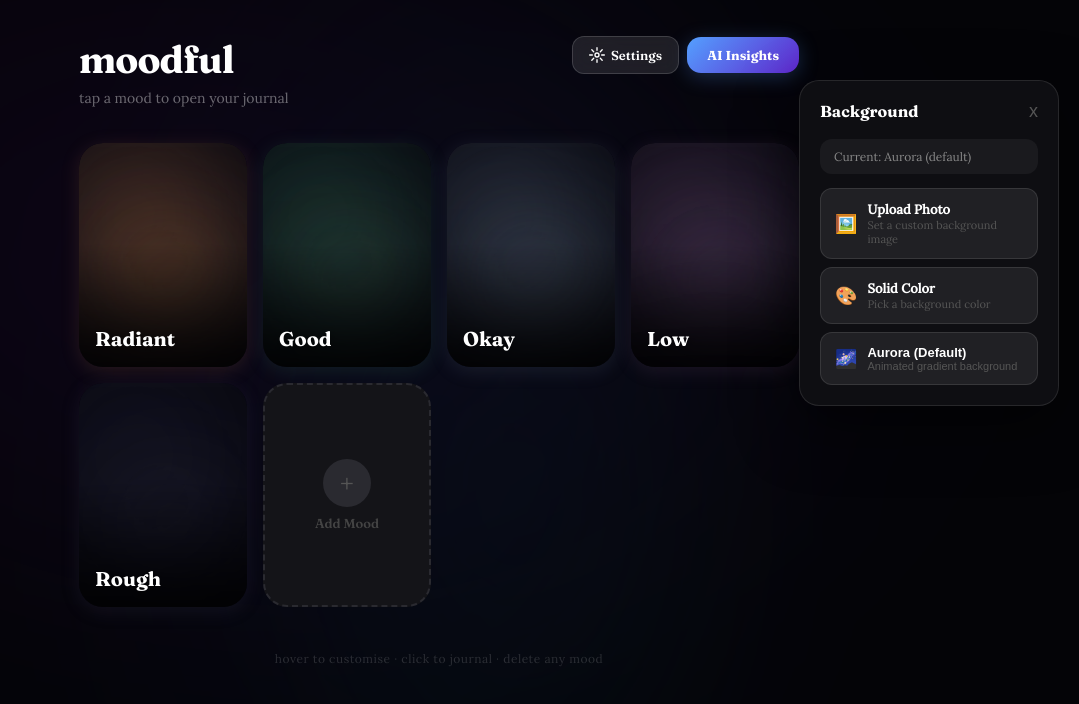
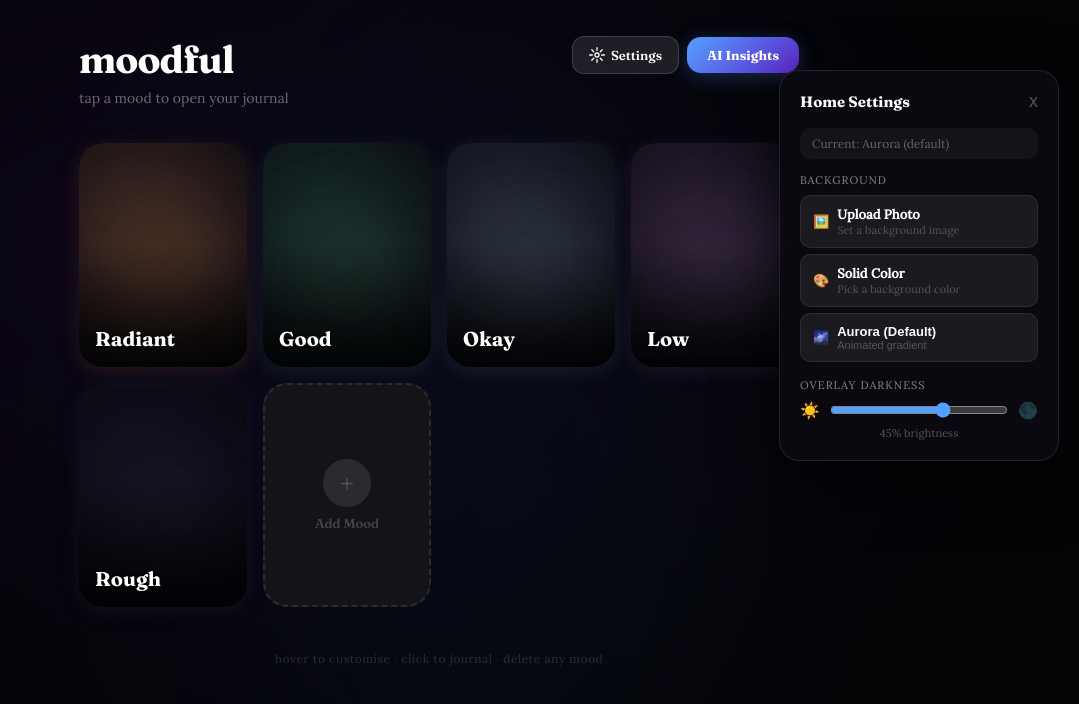
Before and after one commit to asvibes/moodful, a React (Vite) app: page / in a window 1280 px wide. Both pictures are taken after a click on the button "Settings". Shown: the top 704 px of the page, without its empty margins (201-1280 px from the left). Built offline with nearby package versions, Linux system fonts and the light colour scheme.

Commit message:
feat: brightness slider on home settings panel

```diff
--- a/src/App.jsx
+++ b/src/App.jsx
@@ -8,35 +8,23 @@ import { AuroraBackground } from "./components/AuroraBackground";
 import { SettingsPanel } from "./components/SettingsPanel";
 const loadHomeBg = () => localStorage.getItem("homeBg") || null;
 const loadHomeBgColor = () => localStorage.getItem("homeBgColor") || null;
+const loadHomeBrightness = () => parseFloat(localStorage.getItem("homeBrightness") || "0.55");
 export default function App() {
   const { allMoods, addMood, deleteMood } = useMoods();
   const [activeMood, setActiveMood] = useState(null);
   const [showInsights, setShowInsights] = useState(false);
   const [homeBg, setHomeBg] = useState(loadHomeBg);
   const [homeBgColor, setHomeBgColor] = useState(loadHomeBgColor);
+  const [brightness, setBrightness] = useState(loadHomeBrightness);
   const handleBgPhoto = (e) => {
     const f = e.target.files[0]; if (!f) return;
     const r = new FileReader();
-    r.onload = (ev) => {
-      setHomeBg(ev.target.result);
-      setHomeBgColor(null);
-      localStorage.setItem("homeBg", ev.target.result);
-      localStorage.removeItem("homeBgColor");
-    };
+    r.onload = (ev) => { setHomeBg(ev.target.result); setHomeBgColor(null); localStorage.setItem("homeBg", ev.target.result); localStorage.removeItem("homeBgColor"); };
     r.readAsDataURL(f);
   };
-  const handleBgColor = (color) => {
-    setHomeBgColor(color);
-    setHomeBg(null);
-    localStorage.setItem("homeBgColor", color);
-    localStorage.removeItem("homeBg");
-  };
-  const handleReset = () => {
-    setHomeBg(null);
-    setHomeBgColor(null);
-    localStorage.removeItem("homeBg");
-    localStorage.removeItem("homeBgColor");
-  };
+  const handleBgColor = (color) => { setHomeBgColor(color); setHomeBg(null); localStorage.setItem("homeBgColor", color); localStorage.removeItem("homeBg"); };
+  const handleReset = () => { setHomeBg(null); setHomeBgColor(null); localStorage.removeItem("homeBg"); localStorage.removeItem("homeBgColor"); };
+  const handleBrightness = (v) => { setBrightness(v); localStorage.setItem("homeBrightness", v); };
   return (
     <>
       <style>{`
@@ -51,7 +39,7 @@ export default function App() {
         {homeBg ? <img src={homeBg} alt="" style={{width:"100%",height:"100%",objectFit:"cover"}} />
         : homeBgColor ? <div style={{position:"absolute",inset:0,background:homeBgColor}} />
         : <AuroraBackground colors={["#3a1060","#0a2050","#103040","#3a1060"]} style={{borderRadius:0}} />}
-        <div style={{position:"absolute",inset:0,background:"rgba(0,0,0,0.55)"}} />
+        <div style={{position:"absolute",inset:0,background:"rgba(0,0,0,"+brightness+")"}} />
       </div>
       <div style={{position:"relative",zIndex:1,minHeight:"100vh",fontFamily:"Lora,Georgia,serif",padding:"36px 20px 60px"}}>
         <div style={{maxWidth:720,margin:"0 auto"}}>
@@ -61,7 +49,7 @@ export default function App() {
               <p style={{fontSize:14,color:"rgba(255,255,255,0.4)"}}>tap a mood to open your journal</p>
             </div>
             <div style={{display:"flex",gap:8,alignItems:"center",flexWrap:"wrap"}}>
-              <SettingsPanel homeBg={homeBg} homeBgColor={homeBgColor} onBgPhoto={handleBgPhoto} onBgColor={handleBgColor} onReset={handleReset} />
+              <SettingsPanel homeBg={homeBg} homeBgColor={homeBgColor} onBgPhoto={handleBgPhoto} onBgColor={handleBgColor} onReset={handleReset} onBrightness={handleBrightness} />
               <button onClick={()=>setShowInsights(true)} style={{background:"linear-gradient(135deg,#54A0FF,#5F27CD)",border:"none",borderRadius:14,padding:"10px 20px",color:"#fff",fontFamily:"Fraunces,Georgia,serif",fontSize:13,fontWeight:700,cursor:"pointer",boxShadow:"0 4px 20px #54A0FF40"}}>AI Insights</button>
             </div>
           </div>
--- a/src/components/SettingsPanel.jsx
+++ b/src/components/SettingsPanel.jsx
@@ -1,9 +1,11 @@
 import { useState } from "react";
+const BRIGHT_KEY = "homeBrightness";
 export function SettingsPanel({ homeBg, homeBgColor, onBgPhoto, onBgColor, onReset }) {
   const [open, setOpen] = useState(false);
+  const [brightness, setBrightness] = useState(() => parseFloat(localStorage.getItem(BRIGHT_KEY) || "0.55"));
+  const setBright = (v) => { setBrightness(v); localStorage.setItem(BRIGHT_KEY, v); };
   return (
     <>
-      {/* Settings button */}
       <button onClick={() => setOpen(!open)}
         style={{ background:"rgba(255,255,255,0.1)", backdropFilter:"blur(8px)", border:"1px solid rgba(255,255,255,0.15)", borderRadius:12, padding:"10px 16px", color:"#fff", fontSize:13, cursor:"pointer", display:"flex", alignItems:"center", gap:6, fontFamily:"Fraunces, Georgia, serif", fontWeight:600 }}>
         <svg width="16" height="16" viewBox="0 0 24 24" fill="none" stroke="currentColor" strokeWidth="2" strokeLinecap="round" strokeLinejoin="round">
@@ -11,52 +13,53 @@ export function SettingsPanel({ homeBg, homeBgColor, onBgPhoto, onBgColor, onRes
         </svg>
         Settings
       </button>
-      {/* Panel */}
       {open && (
         <>
           <div onClick={() => setOpen(false)} style={{ position:"fixed", inset:0, zIndex:200 }} />
-          <div style={{ position:"fixed", top:80, right:20, zIndex:201, background:"rgba(15,15,20,0.95)", backdropFilter:"blur(20px)", border:"1px solid rgba(255,255,255,0.1)", borderRadius:20, padding:20, width:260, boxShadow:"0 20px 60px rgba(0,0,0,0.5)" }}>
-            <div style={{ display:"flex", justifyContent:"space-between", alignItems:"center", marginBottom:18 }}>
-              <p style={{ fontFamily:"Fraunces, Georgia, serif", fontSize:16, fontWeight:700, color:"#fff", margin:0 }}>Background</p>
-              <button onClick={() => setOpen(false)} style={{ background:"none", border:"none", color:"#555", cursor:"pointer", fontSize:18, lineHeight:1 }}>x</button>
+          <div style={{ position:"fixed", top:70, right:20, zIndex:201, background:"rgba(10,10,16,0.95)", backdropFilter:"blur(20px)", border:"1px solid rgba(255,255,255,0.1)", borderRadius:20, padding:20, width:280, boxShadow:"0 20px 60px rgba(0,0,0,0.6)" }}>
+            <div style={{ display:"flex", justifyContent:"space-between", alignItems:"center", marginBottom:16 }}>
+              <p style={{ fontFamily:"Fraunces, Georgia, serif", fontSize:15, fontWeight:700, color:"#fff", margin:0 }}>Home Settings</p>
+              <button onClick={() => setOpen(false)} style={{ background:"none", border:"none", color:"#555", cursor:"pointer", fontSize:18 }}>x</button>
             </div>
-            {/* Current bg indicator */}
-            <div style={{ background:"rgba(255,255,255,0.05)", borderRadius:12, padding:"10px 14px", marginBottom:14, fontSize:12, color:"#888" }}>
+            {/* Current bg */}
+            <div style={{ background:"rgba(255,255,255,0.04)", borderRadius:10, padding:"8px 12px", marginBottom:14, fontSize:12, color:"#666" }}>
               Current: {homeBg ? "Custom Photo" : homeBgColor ? "Solid Color" : "Aurora (default)"}
             </div>
-            {/* Options */}
-            <div style={{ display:"flex", flexDirection:"column", gap:8 }}>
-              <label style={{ background:"rgba(255,255,255,0.08)", border:"1px solid rgba(255,255,255,0.1)", borderRadius:12, padding:"12px 14px", cursor:"pointer", color:"#fff", fontSize:13, display:"flex", alignItems:"center", gap:10, transition:"background 0.2s" }}
+            {/* Background options */}
+            <p style={{ fontSize:11, color:"#888", margin:"0 0 8px", letterSpacing:1, textTransform:"uppercase" }}>Background</p>
+            <div style={{ display:"flex", flexDirection:"column", gap:6, marginBottom:16 }}>
+              <label style={{ background:"rgba(255,255,255,0.07)", border:"1px solid rgba(255,255,255,0.08)", borderRadius:10, padding:"10px 12px", cursor:"pointer", color:"#fff", fontSize:13, display:"flex", alignItems:"center", gap:8 }}
                 onMouseEnter={(e)=>e.currentTarget.style.background="rgba(255,255,255,0.12)"}
-                onMouseLeave={(e)=>e.currentTarget.style.background="rgba(255,255,255,0.08)"}>
-                <span style={{ fontSize:18 }}>🖼️</span>
-                <div>
-                  <p style={{ margin:0, fontWeight:600, fontSize:13 }}>Upload Photo</p>
-                  <p style={{ margin:0, fontSize:11, color:"#555" }}>Set a custom background image</p>
-                </div>
+                onMouseLeave={(e)=>e.currentTarget.style.background="rgba(255,255,255,0.07)"}>
+                <span>🖼️</span>
+                <div><p style={{ margin:0, fontWeight:600, fontSize:13 }}>Upload Photo</p><p style={{ margin:0, fontSize:11, color:"#555" }}>Set a background image</p></div>
                 <input type="file" accept="image/*" onChange={(e)=>{ onBgPhoto(e); setOpen(false); }} style={{ display:"none" }} />
               </label>
-              <label style={{ background:"rgba(255,255,255,0.08)", border:"1px solid rgba(255,255,255,0.1)", borderRadius:12, padding:"12px 14px", cursor:"pointer", color:"#fff", fontSize:13, display:"flex", alignItems:"center", gap:10, position:"relative", transition:"background 0.2s" }}
+              <label style={{ background:"rgba(255,255,255,0.07)", border:"1px solid rgba(255,255,255,0.08)", borderRadius:10, padding:"10px 12px", cursor:"pointer", color:"#fff", fontSize:13, display:"flex", alignItems:"center", gap:8, position:"relative" }}
                 onMouseEnter={(e)=>e.currentTarget.style.background="rgba(255,255,255,0.12)"}
-                onMouseLeave={(e)=>e.currentTarget.style.background="rgba(255,255,255,0.08)"}>
-                <span style={{ fontSize:18 }}>🎨</span>
-                <div>
-                  <p style={{ margin:0, fontWeight:600, fontSize:13 }}>Solid Color</p>
-                  <p style={{ margin:0, fontSize:11, color:"#555" }}>Pick a background color</p>
-                </div>
+                onMouseLeave={(e)=>e.currentTarget.style.background="rgba(255,255,255,0.07)"}>
+                <span>🎨</span>
+                <div><p style={{ margin:0, fontWeight:600, fontSize:13 }}>Solid Color</p><p style={{ margin:0, fontSize:11, color:"#555" }}>Pick a background color</p></div>
                 <input type="color" onChange={(e)=>{ onBgColor(e.target.value); setOpen(false); }} style={{ position:"absolute", opacity:0, inset:0, width:"100%", height:"100%", cursor:"pointer" }} />
               </label>
               <button onClick={()=>{ onReset(); setOpen(false); }}
-                style={{ background:"rgba(255,255,255,0.08)", border:"1px solid rgba(255,255,255,0.1)", borderRadius:12, padding:"12px 14px", cursor:"pointer", color:"#fff", fontSize:13, display:"flex", alignItems:"center", gap:10, width:"100%", transition:"background 0.2s" }}
+                style={{ background:"rgba(255,255,255,0.07)", border:"1px solid rgba(255,255,255,0.08)", borderRadius:10, padding:"10px 12px", cursor:"pointer", color:"#fff", fontSize:13, display:"flex", alignItems:"center", gap:8, width:"100%" }}
                 onMouseEnter={(e)=>e.currentTarget.style.background="rgba(255,255,255,0.12)"}
-                onMouseLeave={(e)=>e.currentTarget.style.background="rgba(255,255,255,0.08)"}>
-                <span style={{ fontSize:18 }}>🌌</span>
-                <div style={{ textAlign:"left" }}>
-                  <p style={{ margin:0, fontWeight:600, fontSize:13 }}>Aurora (Default)</p>
-                  <p style={{ margin:0, fontSize:11, color:"#555" }}>Animated gradient background</p>
-                </div>
+                onMouseLeave={(e)=>e.currentTarget.style.background="rgba(255,255,255,0.07)"}>
+                <span>🌌</span>
+                <div style={{ textAlign:"left" }}><p style={{ margin:0, fontWeight:600, fontSize:13 }}>Aurora (Default)</p><p style={{ margin:0, fontSize:11, color:"#555" }}>Animated gradient</p></div>
               </button>
             </div>
+            {/* Brightness slider */}
+            <p style={{ fontSize:11, color:"#888", margin:"0 0 8px", letterSpacing:1, textTransform:"uppercase" }}>Overlay Darkness</p>
+            <div style={{ display:"flex", alignItems:"center", gap:10, marginBottom:6 }}>
+              <span style={{ fontSize:16 }}>☀️</span>
+              <input type="range" min="0" max="0.85" step="0.05" value={brightness}
+                onChange={(e) => setBright(parseFloat(e.target.value))}
+                style={{ flex:1, accentColor:"#54A0FF", cursor:"pointer" }} />
+              <span style={{ fontSize:16 }}>🌑</span>
+            </div>
+            <p style={{ fontSize:11, color:"#555", textAlign:"center", margin:0 }}>{Math.round((1-brightness)*100)}% brightness</p>
           </div>
         </>
       )}
```
Also changed, not shown: 3 other files (tests, documents, lock files or other folders).
